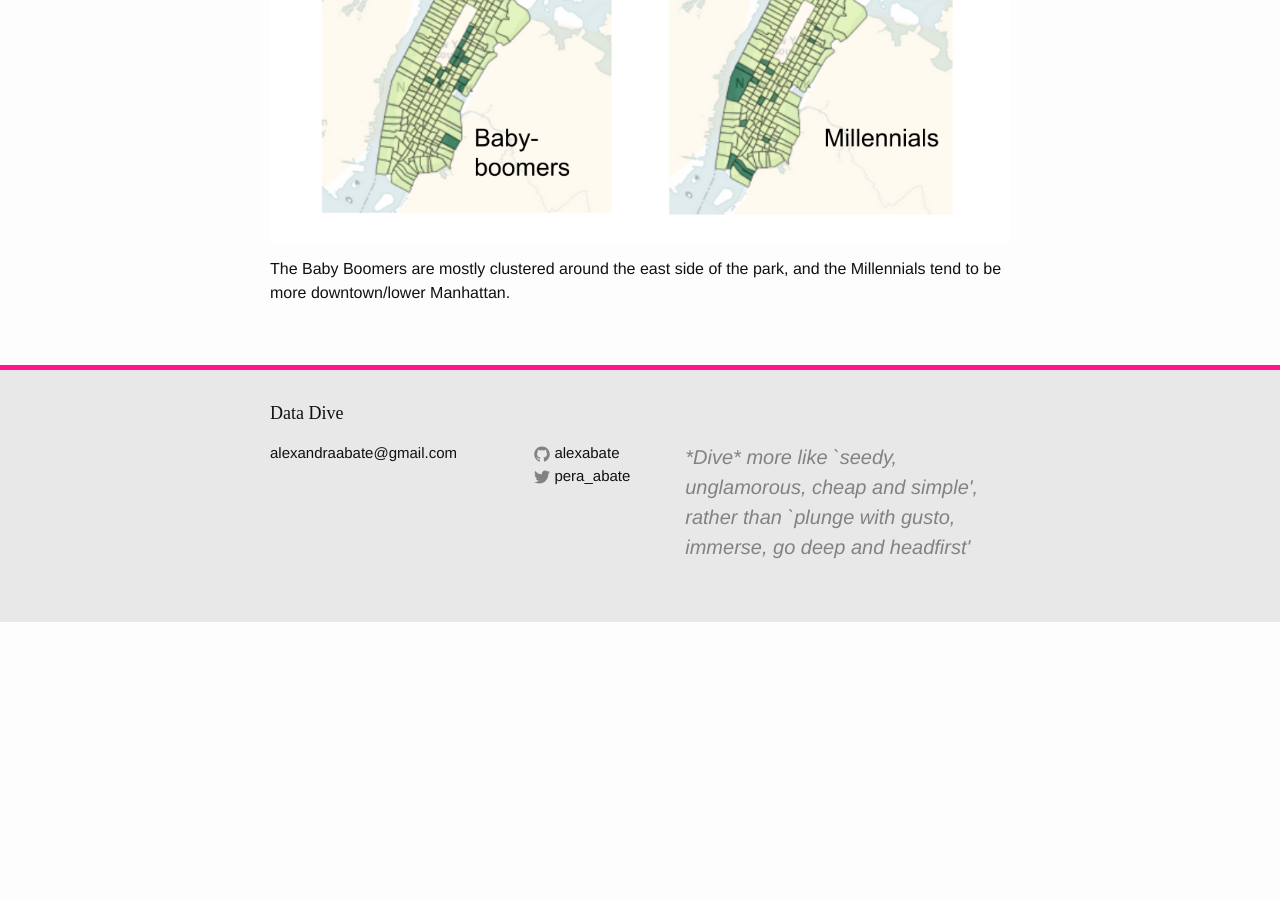
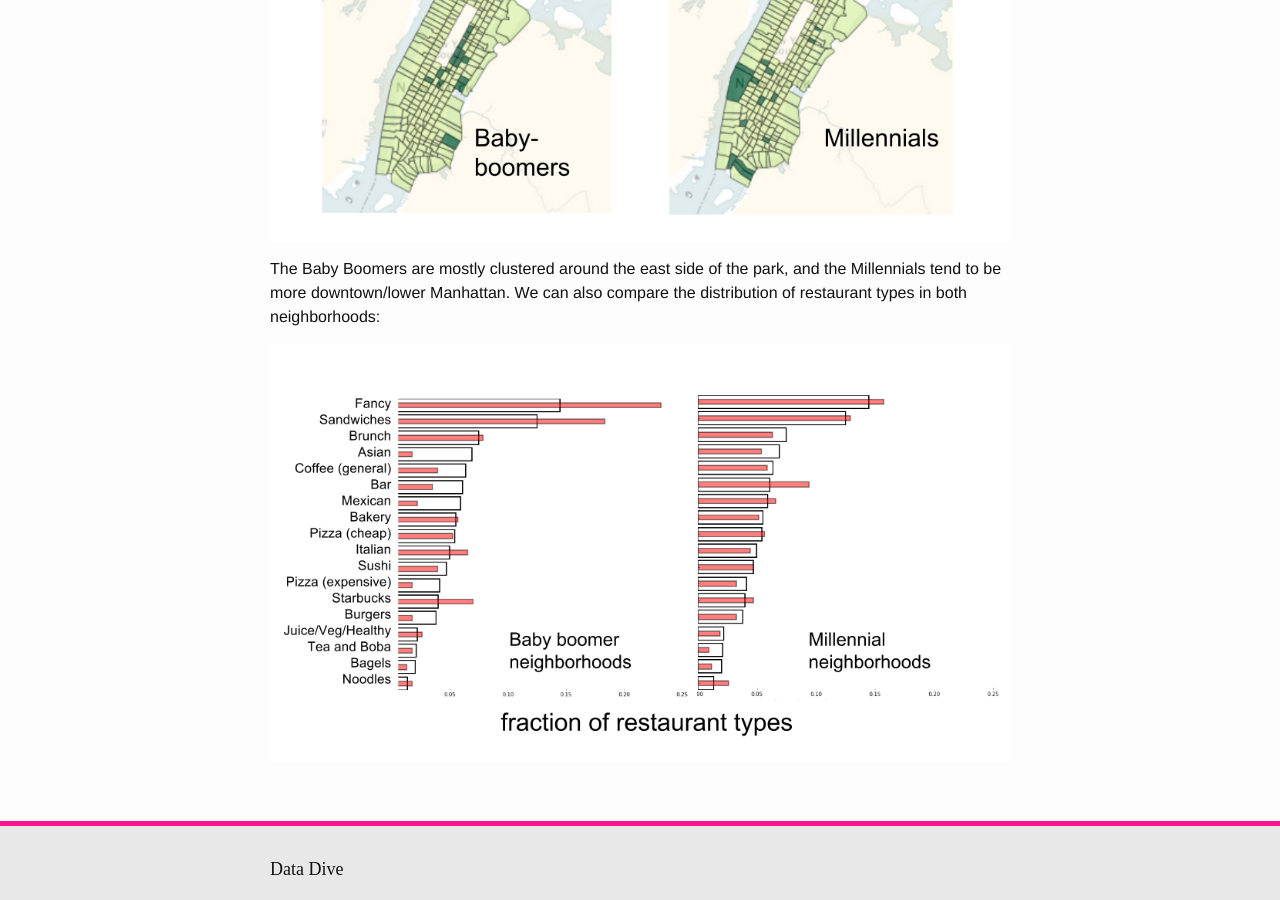
Before and after one commit to alexabate/alexabate.github.io, a Jekyll site: the page built from _posts/2016-10-03-market-insight.md, in a window 1280 px wide and 900 px high, scrolled down 3750 px. Built offline with Jekyll 4.4.1, drawn with Linux system fonts in a browser that asks for light colours; some web fonts are replaced; before the commit the page ends 4372 px from its top, so only the background shows below that.

Commit message:
Update 2016-10-03-market-insight.md

```diff
--- a/_posts/2016-10-03-market-insight.md
+++ b/_posts/2016-10-03-market-insight.md
@@ -69,4 +69,6 @@ Let's compare neighborhoods that have an excess of Baby Boomers or an excess of
 
 ![maps]({{ BASE_PATH }}/images/boommills.png)
 
-The Baby Boomers are mostly clustered around the east side of the park, and the Millennials tend to be more downtown/lower Manhattan.
+The Baby Boomers are mostly clustered around the east side of the park, and the Millennials tend to be more downtown/lower Manhattan. We can also compare the distribution of restaurant types in both neighborhoods:
+
+![maps]({{ BASE_PATH }}/images/restos.png)
```
